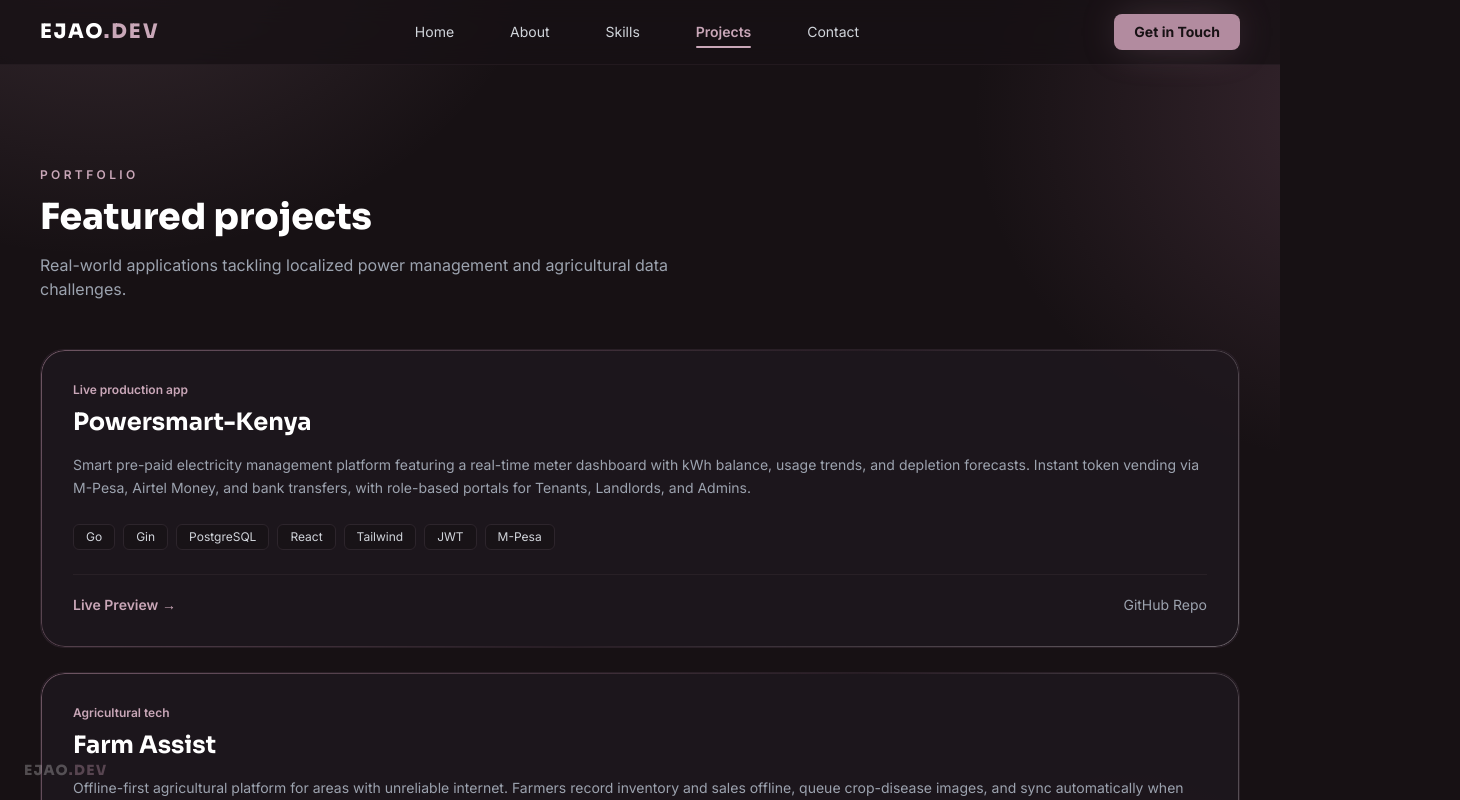
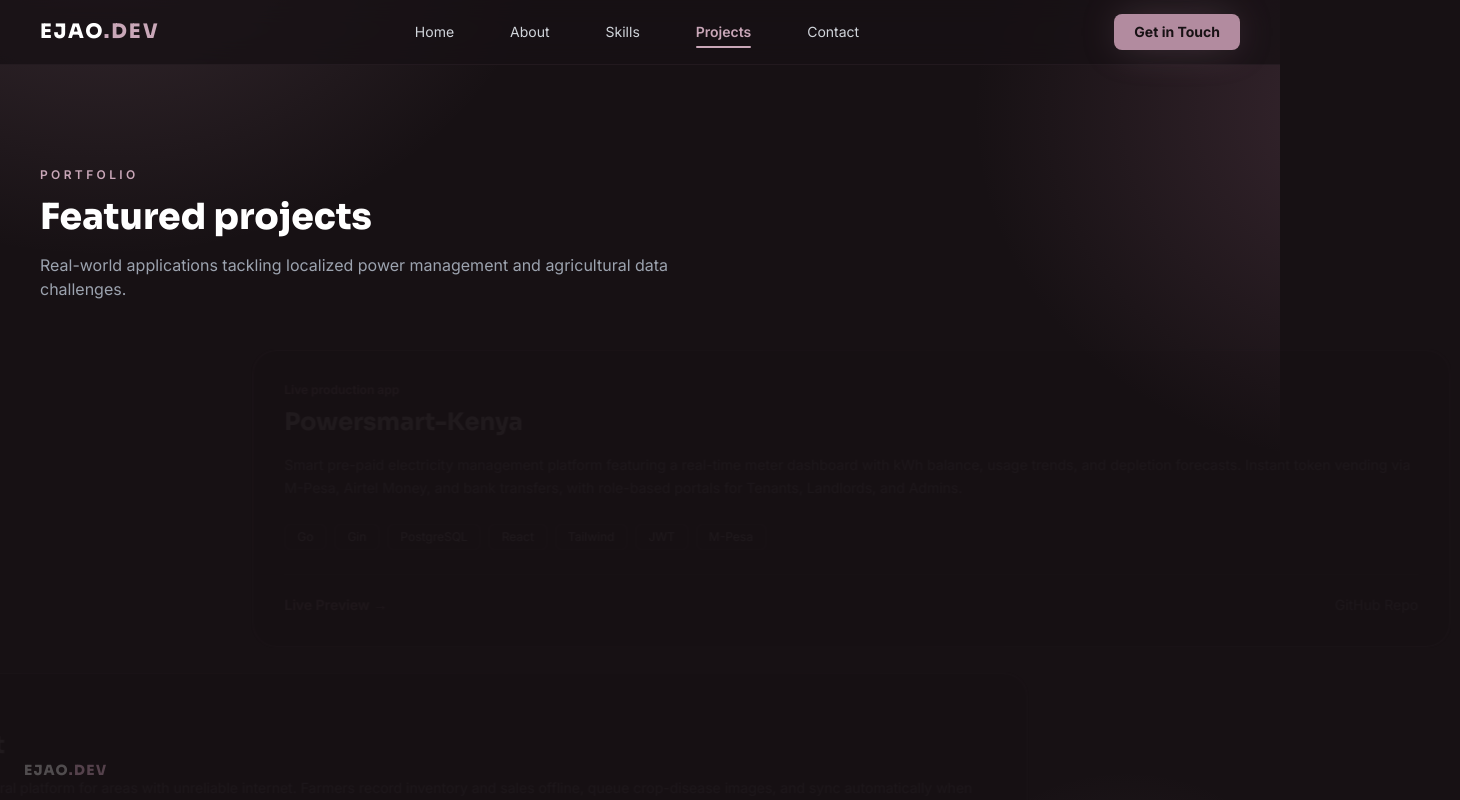
Before and after one commit to ejao-000/portfolio, a React (Vite) app: page / in a window 1280 px wide. Both pictures are taken after a click on the button "Projects". Shown: the top 800 px of the page, 1460 px wide, since content can reach past the window. Built offline with nearby package versions, Linux system fonts and the light colour scheme.

Commit message:
projects: slow card reveal to 20s with larger travel distance

```diff
--- a/src/index.css
+++ b/src/index.css
@@ -161,17 +161,17 @@
   .reveal-right {
     opacity: 0;
     transition:
-      opacity 0.8s cubic-bezier(0.22, 1, 0.36, 1),
-      transform 0.8s cubic-bezier(0.22, 1, 0.36, 1);
+      opacity 20s ease-in-out,
+      transform 20s ease-in-out;
     will-change: opacity, transform;
   }
 
   .reveal-left {
-    transform: translateX(-72px);
+    transform: translateX(-220px);
   }
 
   .reveal-right {
-    transform: translateX(72px);
+    transform: translateX(220px);
   }
 
   .reveal-left.is-visible,
```
